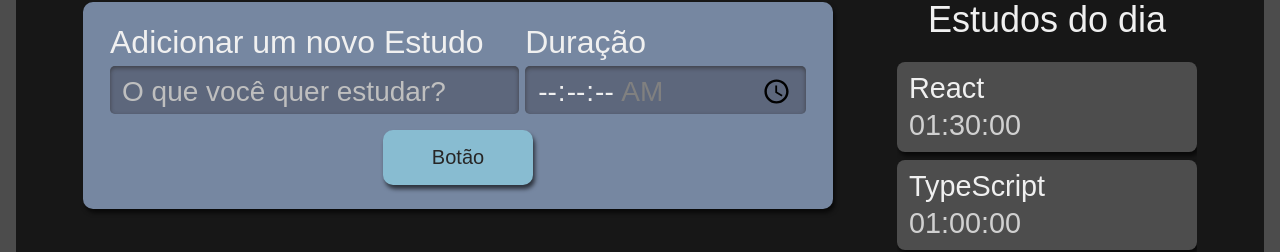
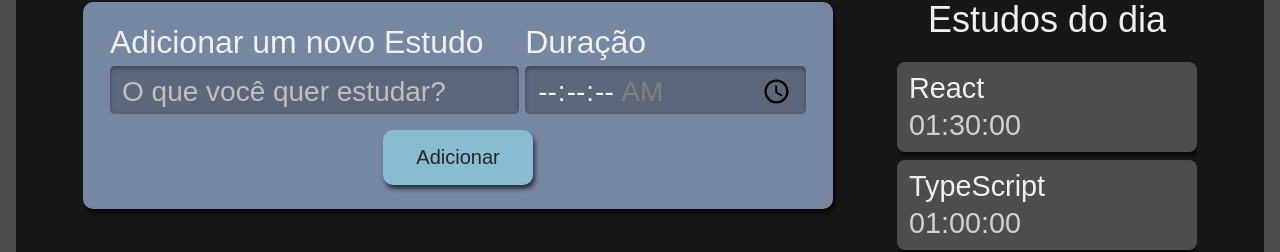
Before and after one commit to fe-tabs/alura-react-typescript, a React (Create React App) app: page / in a window 1280 px wide. Shown: the part 270-522 px from the top of the page. Built offline with nearby package versions, Linux system fonts and the light colour scheme.

Commit message:
:recycle: refactor: make Button inner text customizable

```diff
--- a/src/components/Button/index.tsx
+++ b/src/components/Button/index.tsx
@@ -1,11 +1,15 @@
-import React from "react";
+import React, { ReactNode } from "react";
 import style from'./Button.module.scss';
 
-export default class Button extends React.Component {
+interface ButtonProps {
+  children: ReactNode | undefined;
+}
+
+export default class Button extends React.Component<ButtonProps> {
   render() {
     return (
       <button className={style.button}>
-        Botão
+        {this.props.children}
       </button>
     );
   }
--- a/src/components/Form/index.tsx
+++ b/src/components/Form/index.tsx
@@ -29,7 +29,9 @@ export default class Form extends React.Component {
           />
         </div>
 
-        <Button />
+        <Button>
+          Adicionar
+        </Button>
       </form>
     );
   }
```
